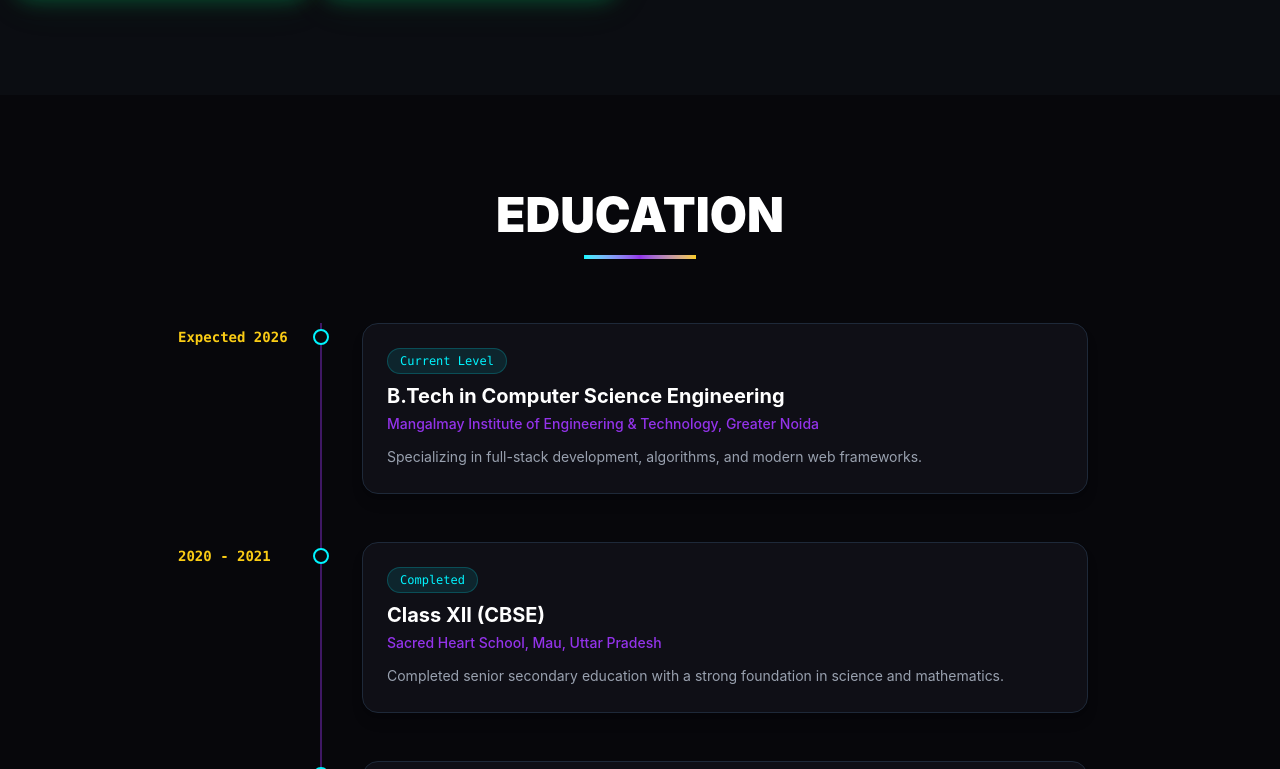
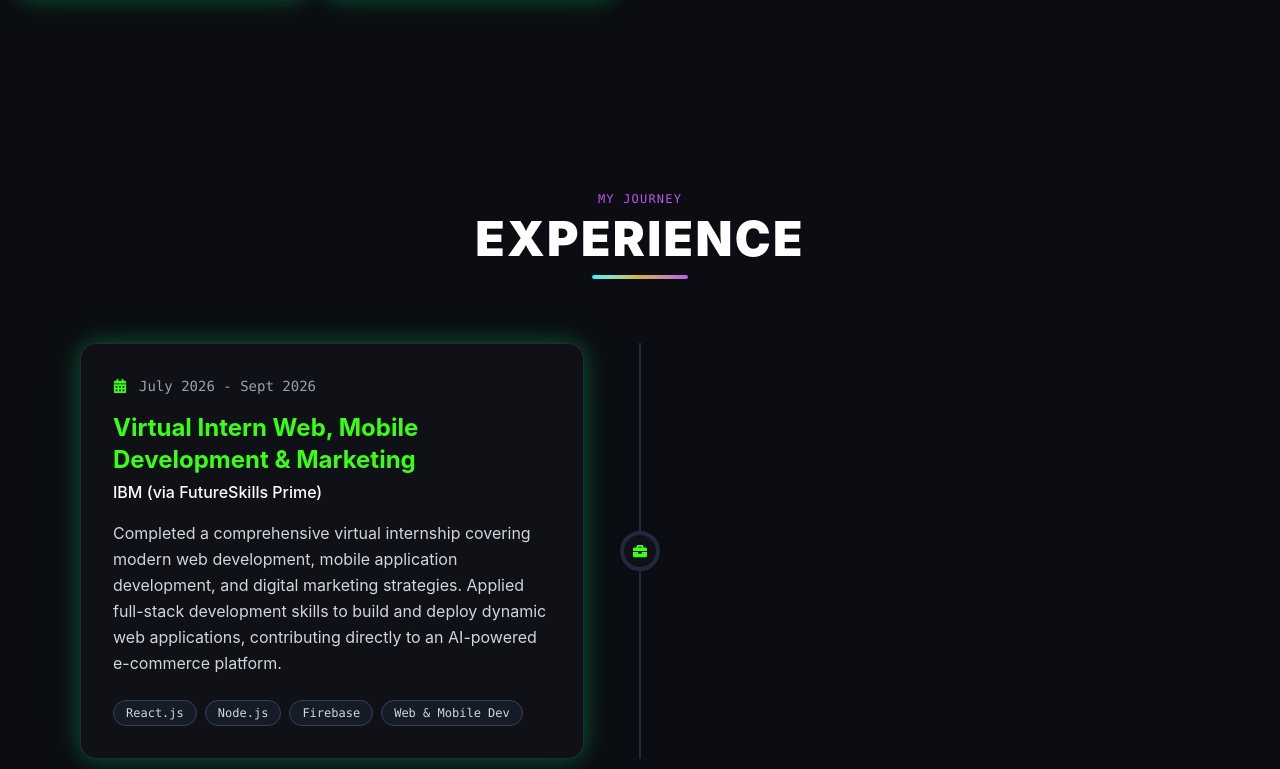
Before and after one commit to mohdmujtabanizami/my-portfolio, a React (Vite) app in the folder Portfolio/: page / in a window 1280 px wide. Shown: the part 1571-2340 px from the top of the page. Built offline with nearby package versions, Linux system fonts and the light colour scheme.

Commit message:
Updated Experience, Certificates, Hero, and Projects sections

```diff
--- a/Portfolio/src/App.jsx
+++ b/Portfolio/src/App.jsx
@@ -3,6 +3,7 @@ import SocialSidebar from './components/SocialSidebar';
 import EmailSidebar from './components/EmailSidebar';
 import Hero from './components/Hero';
 import About from './components/About';
+import Experience from './components/Experience';
 import Education from './components/Education';
 import Skills from './components/Skills';
 import Projects from './components/Project';
@@ -36,6 +37,7 @@ function App() {
       <div className="relative z-10">
         <Hero />
         <About />
+        <Experience />
         <Education />
         <Skills />
         <Projects />
--- a/Portfolio/src/components/About.jsx
+++ b/Portfolio/src/components/About.jsx
@@ -33,7 +33,7 @@ const About = () => {
           {/* 4 Counter Cards */}
           <div className="grid grid-cols-2 gap-4 pt-4">
             <div className="portfolio-card bg-[#0f1117] border border-white/10 rounded-2xl p-6 glow-animus text-center">
-              <h4 className="text-2xl font-black text-[#00f5ff] mb-1">3+</h4>
+              <h4 className="text-2xl font-black text-[#00f5ff] mb-1">7+</h4>
               <p className="text-xs font-mono text-gray-400">Projects Built</p>
             </div>
             <div className="portfolio-card bg-[#0f1117] border border-white/10 rounded-2xl p-6 glow-animus text-center">
--- a/Portfolio/src/components/Certificate.jsx
+++ b/Portfolio/src/components/Certificate.jsx
@@ -2,6 +2,13 @@ import { motion } from "framer-motion";
 import { FaExternalLinkAlt } from "react-icons/fa";
 
 const certificates = [
+  {
+    title: "Virtual Internship: Web, Mobile Development & Marketing",
+    issuer: "IBM",
+    date: "September 2026",
+    link: "https://courses.ibmmooc.skillsnetwork.site/certificates/ea39690a892440ebb72a3be188780bf6",
+    theme: "red"
+  },
   {
     title: "Certificate program in MERN Stack",
     issuer: "NASSCOM",
@@ -63,26 +70,41 @@ const Certificates = () => {
         </div>
 
         <div className="grid md:grid-cols-2 gap-8">
-          {certificates.map((cert, index) => (
+          {certificates.map((cert, index) => {
+            const isRed = cert.theme === "red";
+
+            return (
               <a
                 key={index}
                 href={cert.link}
                 target="_blank"
                 rel="noopener noreferrer"
-              className="portfolio-card bg-[#0f1117] border border-white/10 rounded-2xl p-6 glow-animus flex justify-between items-center group cursor-pointer transition-all duration-300 hover:border-[#00d9ff]/60"
+                className={`portfolio-card bg-[#0f1117] border border-white/10 rounded-2xl p-6 flex justify-between items-center group cursor-pointer transition-all duration-300 ${
+                  isRed
+                    ? "shadow-[0_0_20px_rgba(255,0,0,0.5)] hover:border-red-500/80 hover:shadow-[0_0_40px_rgba(255,0,0,0.9)]"
+                    : "glow-animus hover:border-[#00d9ff]/60"
+                }`}
               >
                 <div className="space-y-1">
                   <span className="text-xs font-mono text-[#d4af37]">{cert.date}</span>
-                <h3 className="text-lg font-bold text-white group-hover:text-[#00d9ff] transition">
+                  <h3 className={`text-lg font-bold text-white transition ${
+                    isRed ? "group-hover:text-red-500" : "group-hover:text-[#00d9ff]"
+                  }`}>
                     {cert.title}
                   </h3>
                   <p className="text-gray-400 text-sm">{cert.issuer}</p>
                 </div>
-              <div className="text-gray-400 group-hover:text-[#00d9ff] transition p-3 rounded-xl bg-black/40 border border-white/5">
+
+                <div className={`transition p-3 rounded-xl bg-black/40 border border-white/5 text-gray-400 ${
+                  isRed
+                    ? "group-hover:text-red-500 group-hover:border-red-500/40"
+                    : "group-hover:text-[#00d9ff] group-hover:border-[#00d9ff]/30"
+                }`}>
                   <FaExternalLinkAlt size={18} />
                 </div>
               </a>
-          ))}
+            );
+          })}
         </div>
       </motion.div>
     </section>
--- /dev/null
+++ b/Portfolio/src/components/Experience.jsx
@@ -0,0 +1,87 @@
+import { motion } from "framer-motion";
+import { FaBriefcase, FaCalendarAlt } from "react-icons/fa";
+
+const Experience = () => {
+  const experiences = [
+    {
+      id: 1,
+      role: "Virtual Intern Web, Mobile Development & Marketing",
+      company: "IBM (via FutureSkills Prime)",
+      date: "July 2026 - Sept 2026",
+      desc: "Completed a comprehensive virtual internship covering modern web development, mobile application development, and digital marketing strategies. Applied full-stack development skills to build and deploy dynamic web applications, contributing directly to an AI-powered e-commerce platform.",
+      skills: ["React.js", "Node.js", "Firebase", "Web & Mobile Dev"],
+      color: "text-[#39ff14]", // Text highlight ke liye green color rakha hai
+    }
+  ];
+
+  return (
+    <section id="experience" className="py-24 px-4 max-w-6xl mx-auto relative">
+      <motion.div
+        initial={{ opacity: 0, y: 20 }}
+        whileInView={{ opacity: 1, y: 0 }}
+        viewport={{ once: true }}
+        transition={{ duration: 0.6 }}
+        className="flex flex-col items-center mb-16"
+      >
+        <span className="text-[#bf55ec] font-mono text-xs tracking-widest mb-2">MY JOURNEY</span>
+        <h2 className="text-4xl md:text-5xl font-black text-white tracking-wider mb-3">
+          EXPERIENCE
+        </h2>
+        <div className="w-24 h-1 bg-gradient-to-r from-[#00f5ff] via-[#d4af37] to-[#bf55ec] rounded-full"></div>
+      </motion.div>
+
+      <div className="relative">
+        {/* Vertical Line (Hidden on mobile) */}
+        <div className="hidden md:block absolute left-1/2 transform -translate-x-1/2 w-0.5 h-full bg-gray-800"></div>
+
+        <div className="space-y-12">
+          {experiences.map((exp, index) => (
+            <div key={exp.id} className={`flex flex-col md:flex-row items-center justify-between w-full ${index % 2 !== 0 ? 'md:flex-row-reverse' : ''}`}>
+
+              {/* Timeline Dot */}
+              <div className="hidden md:flex absolute left-1/2 transform -translate-x-1/2 w-10 h-10 rounded-full bg-[#0f1117] border-4 border-gray-800 items-center justify-center z-10">
+                <FaBriefcase className={`text-sm ${exp.color}`} />
+              </div>
+
+              {/* Yahan Research wala effect lagaya hai: portfolio-card, glow-animus, border-white/10 */}
+              <motion.div
+                initial={{ opacity: 0, x: index % 2 === 0 ? -50 : 50 }}
+                whileInView={{ opacity: 1, x: 0 }}
+                viewport={{ once: true }}
+                transition={{ duration: 0.5, delay: 0.2 }}
+                className="w-full md:w-[45%] portfolio-card bg-[#0f1117] border border-white/10 rounded-2xl p-8 glow-animus space-y-4 relative"
+              >
+                <div className="flex items-center gap-3 font-mono text-sm">
+                  <FaCalendarAlt className={exp.color} />
+                  <span className="text-gray-400">{exp.date}</span>
+                </div>
+
+                <div>
+                  <h3 className={`text-2xl font-bold ${exp.color}`}>{exp.role}</h3>
+                  <h4 className="text-white text-md font-medium mt-1">{exp.company}</h4>
+                </div>
+
+                <p className="text-gray-300 text-sm sm:text-base leading-relaxed">
+                  {exp.desc}
+                </p>
+
+                <div className="pt-2 flex flex-wrap gap-2">
+                  {exp.skills.map((skill, i) => (
+                    <span key={i} className="px-3 py-1 bg-gray-800/50 text-gray-300 text-xs font-mono rounded-full border border-gray-700">
+                      {skill}
+                    </span>
+                  ))}
+                </div>
+              </motion.div>
+
+              {/* Layout maintain karne ke liye empty div */}
+              <div className="hidden md:block w-[45%]"></div>
+            </div>
+          ))}
+        </div>
+      </div>
+    </section>
+  );
+};
+
+export default Experience;
--- a/Portfolio/src/components/Navbar.jsx
+++ b/Portfolio/src/components/Navbar.jsx
@@ -7,12 +7,13 @@ const Navbar = () => {
 
   const navLinks = [
     { name: "About", href: "#about", id: "about" },
+    { name: "Experience", href: "#experience", id: "experience" }, // Yahan Experience add kiya gaya hai
     { name: "Education", href: "#education", id: "education" },
     { name: "Skills", href: "#skills", id: "skills" },
     { name: "Projects", href: "#projects", id: "projects" },
     { name: "Research", href: "#research", id: "research" },
     { name: "Certificates", href: "#certificates", id: "certificates" },
-    { name: "Languages", href: "#languages", id: "languages" }, // Yahan add kiya gaya hai
+    { name: "Languages", href: "#languages", id: "languages" },
     { name: "Contact", href: "#contact", id: "contact" },
   ];
 
@@ -33,7 +34,7 @@ const Navbar = () => {
 
     window.addEventListener("scroll", handleScroll);
     return () => window.removeEventListener("scroll", handleScroll);
-  }); // Note: useEffect ki dependency array yahan default rakhi hai jaisi aapke code mein thi
+  });
 
   const handleScrollTo = (e, targetId) => {
     e.preventDefault();
--- a/Portfolio/src/components/Project.jsx
+++ b/Portfolio/src/components/Project.jsx
@@ -4,9 +4,9 @@ import { FaExternalLinkAlt, FaGithub } from "react-icons/fa";
 const majorProjects = [
   {
     title: "BargainCart – AI-Powered E-Commerce & Rental Platform",
-    role: "Full-Stack Developer (Solo Project)",
+    role: "Full-Stack Developer (IBM Virtual Internship Project)",
     points: [
-      "Developed a modern full-stack e-commerce and rental web application featuring a dual store system supporting Buy and Rent options.",
+      "Developed a modern full-stack e-commerce and rental web application during the IBM Virtual Internship, featuring a dual store system supporting Buy and Rent options.",
       "Implemented an interactive AI Bargaining Assistant for dynamic price negotiation within smart limits before checkout.",
       "Built a live Admin Dashboard for inventory management, real-time order/rental tracking with timestamps, and admin-controlled cancellations."
     ],
@@ -16,9 +16,9 @@ const majorProjects = [
   },
   {
     title: "ScoreHub – Live Football Scores & Statistics Platform",
-    role: "Full-Stack Developer (Solo Project)",
+    role: "Full-Stack Developer (Independent Solo Project)",
     points: [
-      "Developed a responsive football web application using React.js to display live scores, fixtures, standings, team details, and player statistics.",
+      "Developed a responsive football web application independently using React.js to display live scores, fixtures, standings, team details, and player statistics.",
       "Integrated football APIs to fetch real-time match data, league standings, top scorers, and detailed team information, tested via Postman.",
       "Built reusable React components and implemented dynamic routing for team pages, player profiles, and match details.",
       "Implemented Firebase Authentication with Google Sign-In for secure user access and personalized experiences."
@@ -28,10 +28,10 @@ const majorProjects = [
     live: "https://football-live-score-one.vercel.app"
   },
   {
-    title: "AI-Powered E-Commerce Website with Dynamic Bargaining System",
-    role: "Frontend Developer (Team Project)",
+    title: "AI-Powered E-Commerce Website with Dynamic Bargaining",
+    role: "Frontend Developer (Final Year B.Tech Group Project)",
     points: [
-      "Developed a responsive AI-powered e-commerce web application using React.js and Next.js, enabling users to browse products and interact with a dynamic bargaining system.",
+      "Collaborated in a team for our final year college project to develop a responsive AI-powered e-commerce web application using React.js and Next.js.",
       "Designed and implemented reusable UI components to improve maintainability, user experience, and application scalability.",
       "Integrated REST APIs for product management, user authentication, and real-time price negotiation features.",
       "Built a mobile-friendly interface using Tailwind CSS, ensuring responsive design across different devices and screen sizes."
@@ -43,6 +43,18 @@ const majorProjects = [
 ];
 
 const miniProjects = [
+  {
+    title: "CloudVault – Secure QR File Sharing System",
+    role: "Solo Project",
+    points: [
+      "Developed a secure full-stack web application allowing users to batch-upload up to 100 files, instantly generating custom QR codes and shareable links.",
+      "Integrated AES-256 encryption for optional PIN protection and engineered a custom link expiration mechanism (1, 7, or 30 days) for automated access revocation.",
+      "Configured dynamic Express serverless routing on Vercel, optimized storage via Cloudinary API, and implemented real-time 'Seen' view notifications using Server-Sent Events."
+    ],
+    stack: ["Node.js", "Express.js", "Vanilla JS", "Cloudinary", "Multer", "Vercel"],
+    github: "https://github.com/mohdmujtabanizami/qr-file-share",
+    live: "https://qr-file-share-two.vercel.app"
+  },
   {
     title: "HisabKitab – Ultimate Financial Pro Tracker",
     role: "Solo Project",
```
Also changed, not shown: Portfolio/src/components/Hero.jsx (+5 -6 lines), 1 other file (tests, documents, lock files or other folders). Lines whose indentation alone changed are shown as unchanged.
